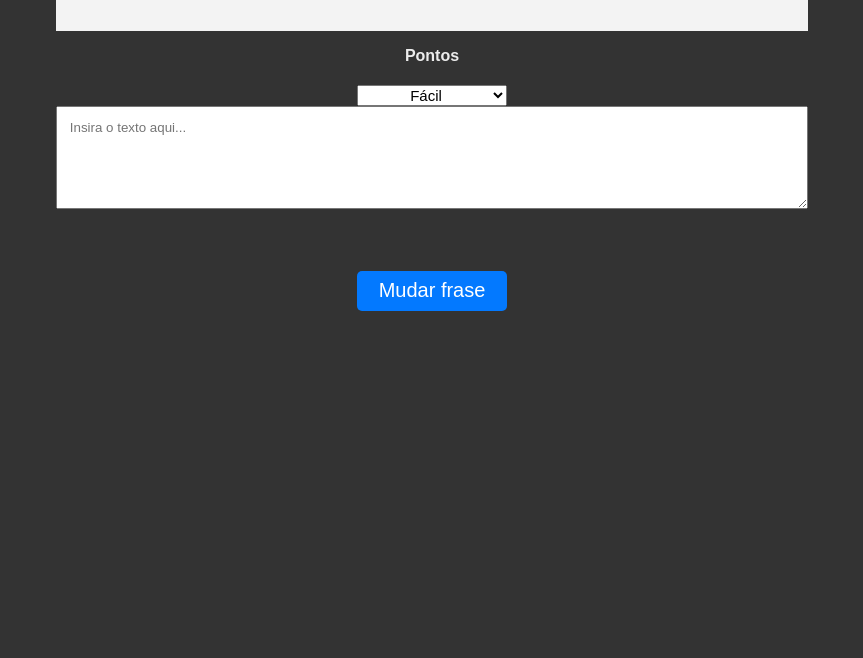
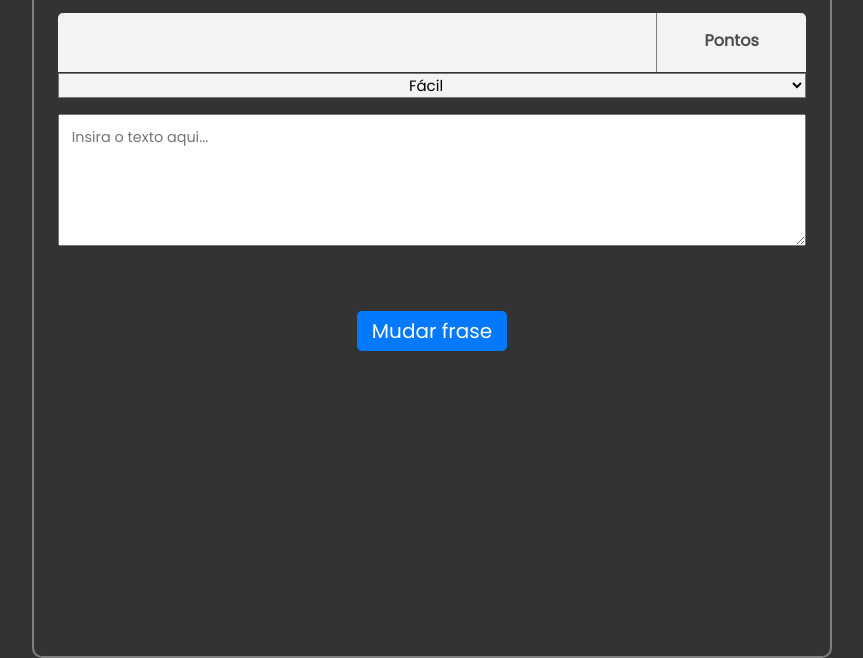
Before and after one commit to Brunofms16/test-de-digitar, a plain HTML site: page index.html in a window 1280 px wide. Shown: the part 142-800 px from the top of the page, without its empty margins (208-1071 px from the left). Drawn offline with Linux system fonts and the light colour scheme.

Commit message:
Update style.css

```diff
--- a/style.css
+++ b/style.css
@@ -1,20 +1,52 @@
+@import url('https://fonts.googleapis.com/css2?family=Poppins:ital,wght@0,100;0,200;0,300;0,400;1,100;1,300&display=swap');
+
 *{
     margin: 0;
     padding: 0;
     box-sizing: border-box;
-    font-family: Arial, Helvetica, sans-serif;
+    font-family: 'Poppins', sans-serif;
 
 
 }
 body {
 
 }
-
+#box {
+    display:flex ;
+    flex-direction: column;
+    align-items: center;
+    justify-content: center;
+    width: 20%;
+    color:black;
+    background: #f3f3f3;
+    padding: .8em;
+    font-size: 1.2rem;
+    min-height: 100%;
+    margin-bottom: 0rem;
+    border-left: 1px solid gray;
+    border-top-right-radius: 5px;
+}
+#box h4 {
+    color : rgb(75, 75, 75) ;
+    font-size: 1rem;
+    margin-bottom: 3px;
+}
 h2 {
     font-size: .8em;
 }
+
+.bar {
+    display: flex;
+}
+#sel {
+    margin-top: -1.2em;
+    margin-bottom: 1em
+}
 .container {
-    border-top: 5px solid rgb(3, 121, 255);;
+    border-top: 5px solid rgb(3, 121, 255);
+    border-right: 2px solid gray;
+    border-left: 2px solid gray;
+    border-bottom:2px solid gray;
     border-radius: 10px;
     max-width: 800px;
     margin : 0 auto;
@@ -23,11 +55,16 @@ h2 {
 
     min-height: 100vh;
 }
-select {
+select {height: auto;
+    background: #f3f3f3;
     font-size: 15px;
-    width: 150px;
+    width: 100%;
     text-align: center;
     text-decoration: none;
+}
+
+.bar {
+    display: flex;
 }
 
 h1 {
@@ -44,10 +81,14 @@ h1 {
 }
 
 #text{
+    border-top-left-radius: 5px;
+
+    min-height: 100%;
+    width: 80%;
     font-size: 1.2rem;
     background: #f3f3f3;
     padding: 1.2rem;
-    margin-bottom: 1rem;
+    margin-bottom: 0rem;
     color: black;
 }
 
@@ -55,6 +96,8 @@ h1 {
 width: 100%;
 padding: .8rem;
 margin-bottom: 1rem;
+color:black;
+font-size:.9em
 
 }
 
```
